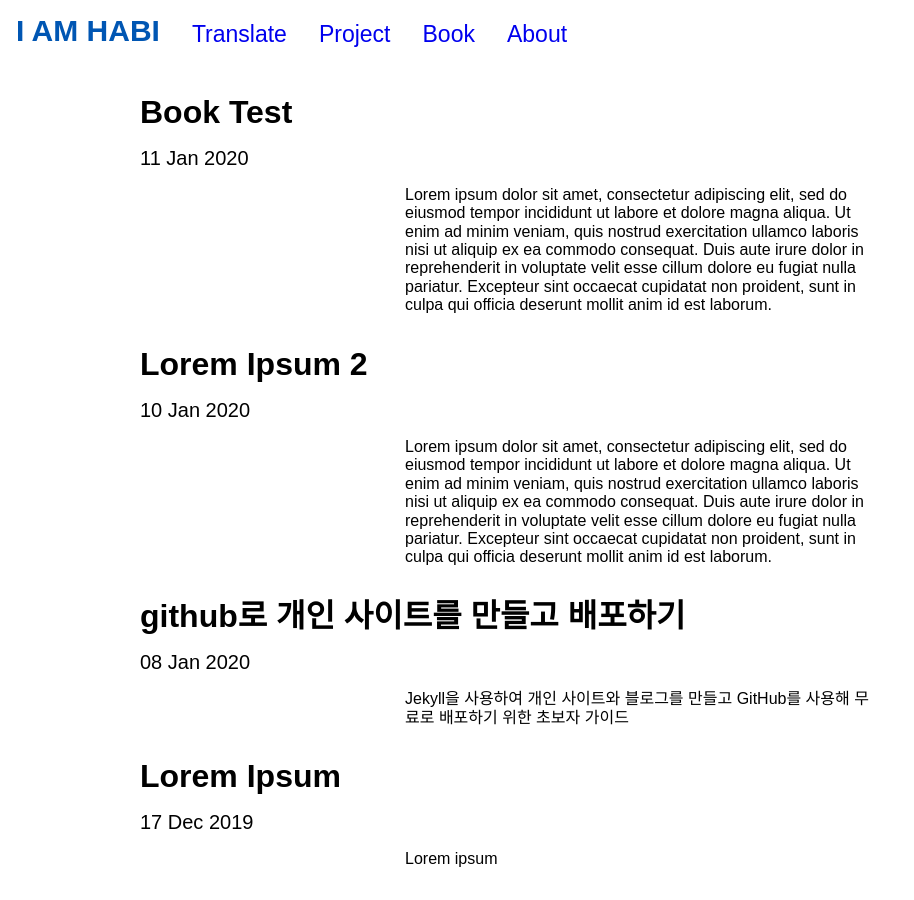
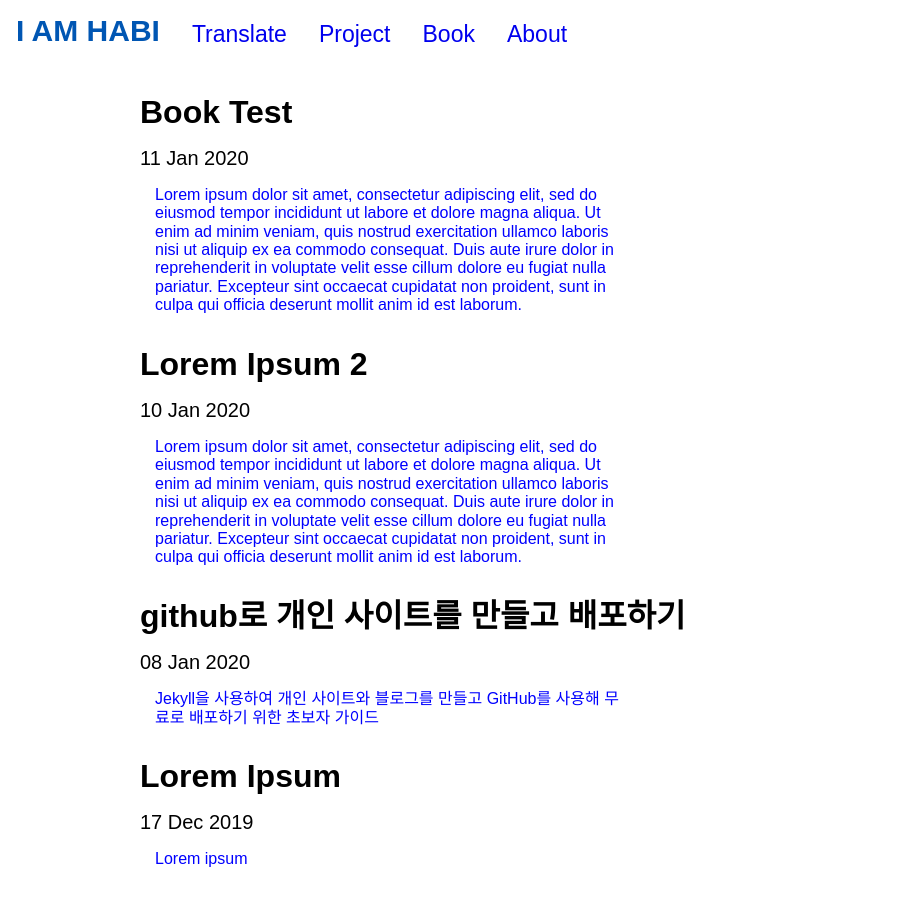
Before and after one commit to iamhabi/iamhabi.github.io, a Jekyll site: the page built from index.html, in a window 1280 px wide. Shown: the whole page, without its empty margins (0-914 px from the left). Built offline with Jekyll 4.4.1, drawn with Linux system fonts in a browser that asks for light colours.

Commit message:
responsive

```diff
--- a/css/main.css
+++ b/css/main.css
@@ -36,7 +36,7 @@ div.gallery {
     margin: auto;
 }
 
-.post_excerpt { margin: auto; }
+.post_excerpt { color: blue; }
 
 .date { margin-top:1rem; margin-bottom: 1rem; font-size: 20px; }
 
```
